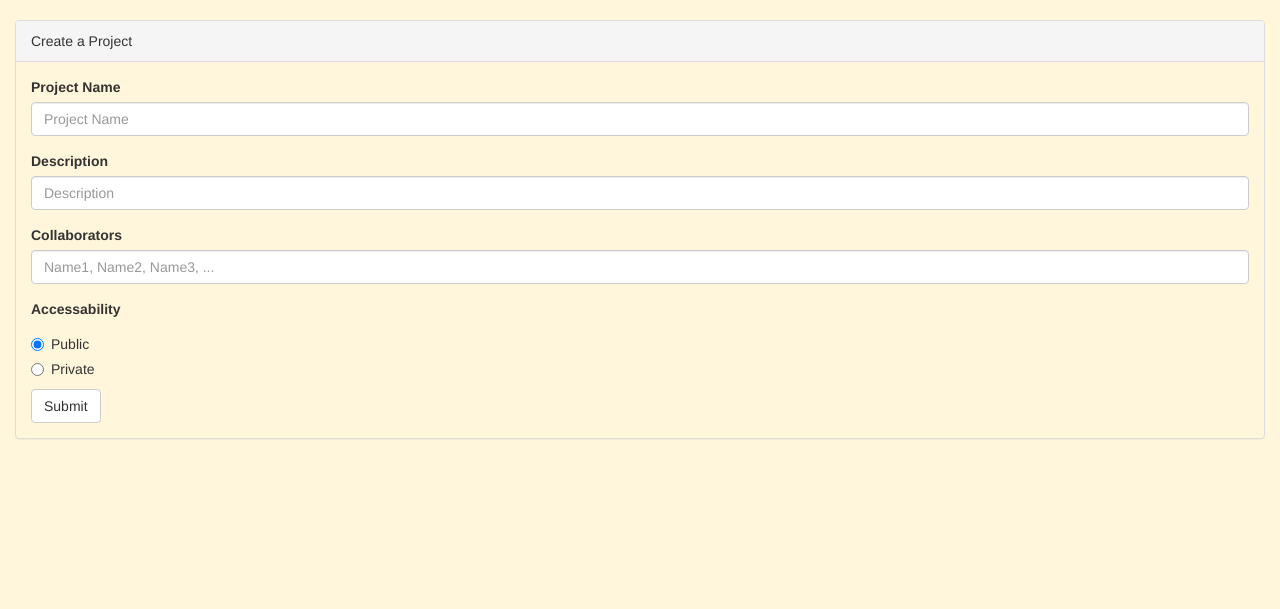
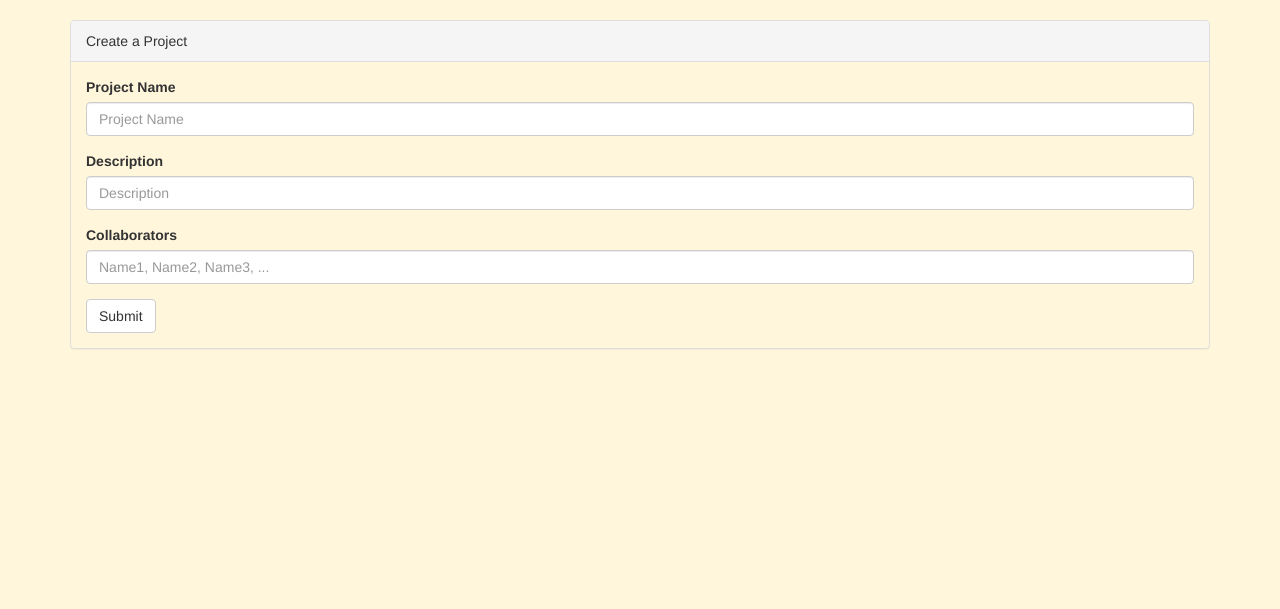
Before and after one commit to MKotlik/CorrectHorseBatteryStaple, a Flask app: page /create/ in a window 1280 px wide. Shown: the part 50-659 px from the top of the page. Run offline with Flask 2, Linux system fonts and the light colour scheme; the visitor is signed in with stand-in values (Sample User, id 1); parts of the project's set-up code (start-up, migrations or seed data) failed here and were passed over; some libraries are stand-ins or nearby versions.

Commit message:
design fixes

```diff
--- a/sculptio/__init__.py
+++ b/sculptio/__init__.py
@@ -223,7 +223,7 @@ def ajaxcreate():
 
     description = request.form['description']
     # Using this to convert from string to boolean
-    access_rights = (request.form['accessRights'] == 'public')
+    access_rights = True#(request.form['accessRights'] == 'public')
     # visible = (request.form['visible'] == 'True')
     projID = db_projects.add_project(
         name, owner, description, access_rights, permissions)[1]['projID']
--- a/sculptio/templates/create.html
+++ b/sculptio/templates/create.html
@@ -12,7 +12,9 @@
 <li><a href="/logout/">Logout</a></li>
 {% endblock nav_links %}
 
+
 {% block body %}
+<div class="container">
   <div class="panel panel-default">
     <div class="panel-heading">
       Create a Project
@@ -33,7 +35,7 @@
           <label for="collaborators">Collaborators</label>
           <input type="text" class="form-control" id="collaborators" name="collaborators" placeholder="Name1, Name2, Name3, ...">
 	</div>
-      <label>Accessability</label>
+	<!--<label>Accessability</label>
 	<div class="radio">
           <label>
 	    <input type="radio" id="public" name="accessRights" checked>
@@ -45,10 +47,11 @@
   	    <input type="radio" id="private" name="accessRights">
   	    Private
 	  </label>
-      </div>
+	</div>-->
 	<button id="createButton" type="submit" class="btn btn-default">Submit</button>
       </form>
     </div>
   </div>
+</div>
 <script src="/static/js/custom-create.js"></script>
 {% endblock body %}
--- a/sculptio/templates/search.html
+++ b/sculptio/templates/search.html
@@ -13,6 +13,7 @@
 {% endblock nav_links %}
 
 {% block body %}
+<div class="container">
   <div class="page-header">
     <h1>Your search: {{query}}</h1><br>
     <h1>Results</h1>
@@ -20,4 +21,5 @@
       {{results | safe}}
     </ul>
   </div>
+</div>
 {% endblock body %}
```
Lines whose indentation alone changed are shown as unchanged.
